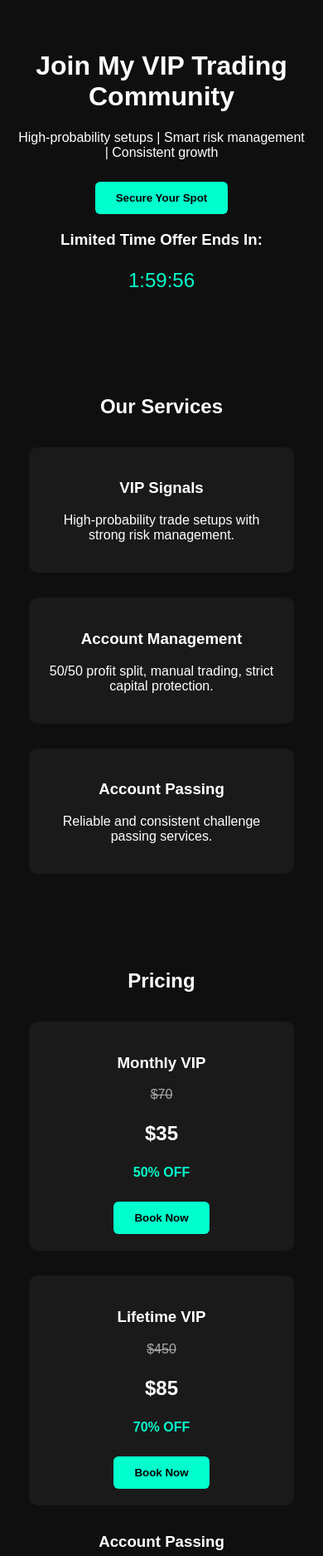
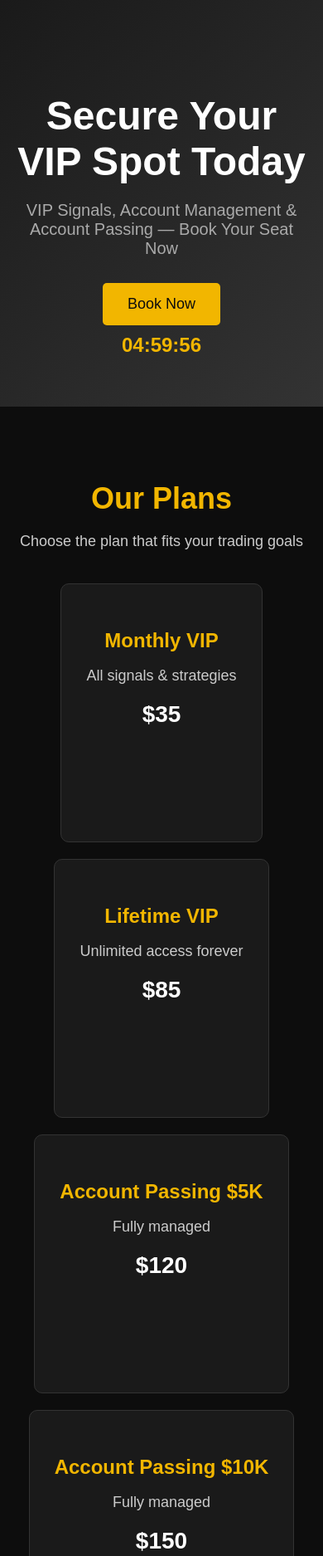
Before and after one commit to golddomination/Gold-Domination-Trading-Community-, a plain HTML site: page index.html in a window 390 px wide. Shown: the top 1875 px of the page at 83% size. Drawn offline with Linux system fonts and the light colour scheme.

Commit message:
Add files via upload

```diff
--- a/index.html
+++ b/index.html
@@ -3,187 +3,204 @@
 <head>
   <meta charset="UTF-8">
   <meta name="viewport" content="width=device-width, initial-scale=1.0">
-<title>Gold Domination Trading Community</title>
-
+  <title>Gold Domination VIP</title>
   <style>
+    /* GENERAL STYLES */
     body {
+      font-family: Arial, sans-serif;
       margin: 0;
-    font-family: Arial, sans-serif;
-    background: #0f0f0f;
+      padding: 0;
+      background-color: #0d0d0d;
       color: #fff;
     }
+    a { text-decoration: none; color: inherit; }
+    .container { max-width: 1200px; margin: auto; padding: 20px; }
 
-.container {
-    width: 90%;
-    max-width: 1100px;
-    margin: auto;
-    padding: 40px 0;
+    /* HERO SECTION */
+    header {
       text-align: center;
+      padding: 80px 20px 60px 20px;
+      background: linear-gradient(135deg,#1a1a1a,#333);
+    }
+    header h1 { font-size: 48px; margin-bottom: 20px; }
+    header p { font-size: 20px; margin-bottom: 30px; color: #aaa; }
+    .btn-primary {
+      background-color: #f2b600;
+      color: #0d0d0d;
+      padding: 15px 30px;
+      border: none;
+      font-size: 18px;
+      cursor: pointer;
+      border-radius: 5px;
+      transition: 0.3s;
+    }
+    .btn-primary:hover { background-color: #e6a500; }
+
+    /* TIMER */
+    #countdown {
+      font-size: 24px;
+      margin-top: 10px;
+      font-weight: bold;
+      color: #f2b600;
     }
 
-.btn {
-    background: #00ffcc;
-    color: #000;
-    padding: 12px 25px;
-    border: none;
-    cursor: pointer;
-    font-weight: bold;
-    border-radius: 6px;
-    margin-top: 10px;
+    /* SECTIONS */
+    section { padding: 60px 20px; }
+    section h2 { font-size: 36px; margin-bottom: 20px; text-align: center; color: #f2b600; }
+    section p { font-size: 18px; text-align: center; color: #ccc; margin-bottom: 40px; }
+
+    /* PRICING CARDS */
+    .cards { display: flex; flex-wrap: wrap; justify-content: center; gap: 20px; }
+    .card {
+      background-color: #1a1a1a;
+      border-radius: 10px;
+      padding: 30px;
+      flex: 1 1 250px;
+      max-width: 300px;
+      text-align: center;
+      transition: 0.3s;
+      border: 1px solid #333;
     }
+    .card:hover { border-color: #f2b600; }
+    .card h3 { font-size: 24px; margin-bottom: 15px; color: #f2b600; }
+    .card p { font-size: 18px; margin-bottom: 20px; color: #ccc; }
+    .card span { font-size: 28px; font-weight: bold; color: #fff; }
 
-.card {
-    background: #1a1a1a;
+    /* PROOF / IMAGES */
+    .proof { display: flex; flex-wrap: wrap; justify-content: center; gap: 20px; }
+    .proof img { width: 250px; height: auto; border-radius: 10px; border: 2px solid #333; }
+
+    /* TESTIMONIALS */
+    .testimonials { display: flex; flex-wrap: wrap; justify-content: center; gap: 20px; }
+    .testimonial {
+      background-color: #1a1a1a;
       padding: 20px;
-    margin: 15px;
       border-radius: 10px;
-    width: 280px;
+      max-width: 300px;
+      text-align: center;
+      border: 1px solid #333;
     }
+    .testimonial p { font-style: italic; color: #ccc; margin-bottom: 10px; }
+    .testimonial h4 { color: #f2b600; }
 
-.flex {
-    display: flex;
-    flex-wrap: wrap;
-    justify-content: center;
-}
+    /* FOOTER */
+    footer { text-align: center; padding: 40px 20px; background-color: #111; color: #aaa; }
+    footer a { color: #f2b600; }
 
-.price {
-    font-size: 24px;
-    font-weight: bold;
-}
-
-.old {
-    text-decoration: line-through;
-    color: #aaa;
-}
-
-.badge {
-    color: #00ffcc;
-    font-weight: bold;
-}
-
-footer {
-    padding: 20px;
-    font-size: 14px;
-    color: #aaa;
+    @media(max-width: 768px){
+      .cards, .proof, .testimonials { flex-direction: column; align-items: center; }
     }
   </style>
 </head>
-
 <body>
 
   <!-- HERO -->
-<div class="container">
-    <h1>Join My VIP Trading Community</h1>
-    <p>High-probability setups | Smart risk management | Consistent growth</p>
-    <button class="btn" onclick="goToForm()">Secure Your Spot</button>
+  <header>
+    <h1>Secure Your VIP Spot Today</h1>
+    <p>VIP Signals, Account Management & Account Passing — Book Your Seat Now</p>
+    <button class="btn-primary" onclick="window.location.href='https://form.jotform.com/260823107300039'">Book Now</button>
+    <div id="countdown">05:00:00</div>
+  </header>
 
-    <h3 style="margin-top:20px;">Limited Time Offer Ends In:</h3>
-    <p id="timer" style="font-size:24px; color:#00ffcc;"></p>
+  <!-- PRICING SECTION -->
+  <section id="pricing">
+    <h2>Our Plans</h2>
+    <p>Choose the plan that fits your trading goals</p>
+    <div class="cards">
+      <div class="card">
+        <h3>Monthly VIP</h3>
+        <p>All signals & strategies</p>
+        <span>$35</span>
       </div>
-
-<!-- SERVICES -->
-<div class="container">
-    <h2>Our Services</h2>
-    <div class="flex">
-
       <div class="card">
-            <h3>VIP Signals</h3>
-            <p>High-probability trade setups with strong risk management.</p>
+        <h3>Lifetime VIP</h3>
+        <p>Unlimited access forever</p>
+        <span>$85</span>
       </div>
-
       <div class="card">
-            <h3>Account Management</h3>
-            <p>50/50 profit split, manual trading, strict capital protection.</p>
+        <h3>Account Passing $5K</h3>
+        <p>Fully managed</p>
+        <span>$120</span>
       </div>
-
       <div class="card">
-            <h3>Account Passing</h3>
-            <p>Reliable and consistent challenge passing services.</p>
+        <h3>Account Passing $10K</h3>
+        <p>Fully managed</p>
+        <span>$150</span>
       </div>
-
+      <div class="card">
+        <h3>Account Passing $25K</h3>
+        <p>Fully managed</p>
+        <span>$200</span>
+      </div>
+      <div class="card">
+        <h3>Account Passing $50K</h3>
+        <p>Fully managed</p>
+        <span>$250</span>
+      </div>
+      <div class="card">
+        <h3>Account Passing $100K</h3>
+        <p>Fully managed</p>
+        <span>$300</span>
       </div>
     </div>
+  </section>
 
-<!-- PRICING -->
-<div class="container">
-    <h2>Pricing</h2>
-    <div class="flex">
+  <!-- ACCOUNT MANAGEMENT -->
+  <section id="account-management">
+    <h2>Account Management</h2>
+    <p>50-50 profit split, no EAs, high probability strategies, 0% account blown risk</p>
+  </section>
 
-        <div class="card">
-            <h3>Monthly VIP</h3>
-            <p class="old">$70</p>
-            <p class="price">$35</p>
-            <p class="badge">50% OFF</p>
-            <button class="btn" onclick="goToForm()">Book Now</button>
+  <!-- PROOF / SCREENSHOTS -->
+  <section id="proof">
+    <h2>Proof & Results</h2>
+    <div class="proof">
+      <img src="https://via.placeholder.com/250x150.png?text=Screenshot+1" alt="Proof 1">
+      <img src="https://via.placeholder.com/250x150.png?text=Screenshot+2" alt="Proof 2">
+      <img src="https://via.placeholder.com/250x150.png?text=Screenshot+3" alt="Proof 3">
     </div>
+  </section>
 
-        <div class="card">
-            <h3>Lifetime VIP</h3>
-            <p class="old">$450</p>
-            <p class="price">$85</p>
-            <p class="badge">70% OFF</p>
-            <button class="btn" onclick="goToForm()">Book Now</button>
+  <!-- TESTIMONIALS -->
+  <section id="testimonials">
+    <h2>Testimonials</h2>
+    <div class="testimonials">
+      <div class="testimonial">
+        <p>"Amazing signals, profits are consistent!"</p>
+        <h4>Ali Khan</h4>
       </div>
-
+      <div class="testimonial">
+        <p>"Professional and reliable service!"</p>
+        <h4>Hassan R.</h4>
       </div>
-
-    <h3>Account Passing</h3>
-    <div class="flex">
-
-        <div class="card"><p>$5K → $120</p><button class="btn" onclick="goToForm()">Book Now</button></div>
-        <div class="card"><p>$10K → $150</p><button class="btn" onclick="goToForm()">Book Now</button></div>
-        <div class="card"><p>$25K → $200</p><button class="btn" onclick="goToForm()">Book Now</button></div>
-        <div class="card"><p>$50K → $250</p><button class="btn" onclick="goToForm()">Book Now</button></div>
-        <div class="card"><p>$100K → $300</p><button class="btn" onclick="goToForm()">Book Now</button></div>
-
+      <div class="testimonial">
+        <p>"Account management is top-notch!"</p>
+        <h4>Sara M.</h4>
       </div>
     </div>
+  </section>
 
-<!-- PROOF -->
-<div class="container">
-    <h2>Proof of Results</h2>
-    <div class="flex">
-        <div class="card"><img src="https://via.placeholder.com/250"><p>Consistent profits</p></div>
-        <div class="card"><img src="https://via.placeholder.com/250"><p>Winning trades</p></div>
-        <div class="card"><img src="https://via.placeholder.com/250"><p>Payout proof</p></div>
-    </div>
-</div>
-
-<!-- TESTIMONIALS -->
-<div class="container">
-    <h2>What Our Clients Say</h2>
-    <div class="flex">
-        <div class="card"><p>"Very consistent signals!"</p><strong>- Ali</strong></div>
-        <div class="card"><p>"Clean setups, highly recommend."</p><strong>- Ahmed</strong></div>
-        <div class="card"><p>"Great management service."</p><strong>- Sara</strong></div>
-    </div>
-</div>
-
-<!-- TELEGRAM -->
-<div class="container">
-    <a href="https://t.me/YOUR_CHANNEL" target="_blank">
-        <button class="btn">Join Free Telegram Channel</button>
-    </a>
-</div>
-
+  <!-- FOOTER -->
   <footer>
-This is not financial advice. Trading involves risk.
+    <p>Contact us: <a href="mailto:teamgolddomination@gmail.com">teamgolddomination@gmail.com</a> | Telegram: <a href="https://t.me/gold_domination">@gold_domination</a></p>
+    <p>&copy; 2026 Gold Domination</p>
   </footer>
 
+  <!-- TIMER SCRIPT -->
   <script>
-function goToForm() {
-    window.open("https://form.jotform.com/260823107300039", "_blank");
+    // 5 hours countdown timer
+    let timeLeft = 5 * 60 * 60; // 5 hours in seconds
+    const countdown = document.getElementById('countdown');
+    function updateTimer() {
+      let hrs = Math.floor(timeLeft / 3600);
+      let mins = Math.floor((timeLeft % 3600) / 60);
+      let secs = timeLeft % 60;
+      countdown.innerText =
+        `${String(hrs).padStart(2,'0')}:${String(mins).padStart(2,'0')}:${String(secs).padStart(2,'0')}`;
+      timeLeft--;
+      if(timeLeft < 0) { timeLeft = 0; }
     }
-
-// TIMER
-let time = 7200;
-setInterval(() => {
-    let h = Math.floor(time / 3600);
-    let m = Math.floor((time % 3600) / 60);
-    let s = time % 60;
-    document.getElementById("timer").innerText = `${h}:${m}:${s}`;
-    if (time > 0) time--;
-}, 1000);
+    setInterval(updateTimer, 1000);
   </script>
 
 </body>
```
Lines whose indentation alone changed are shown as unchanged.
